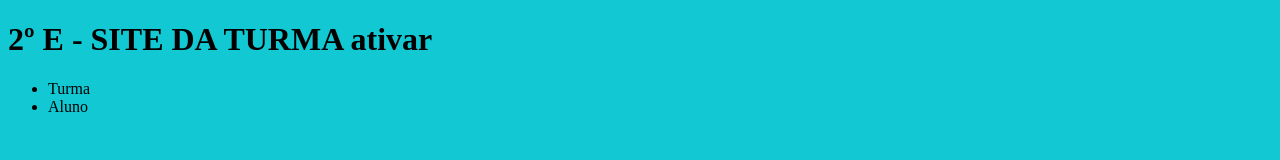
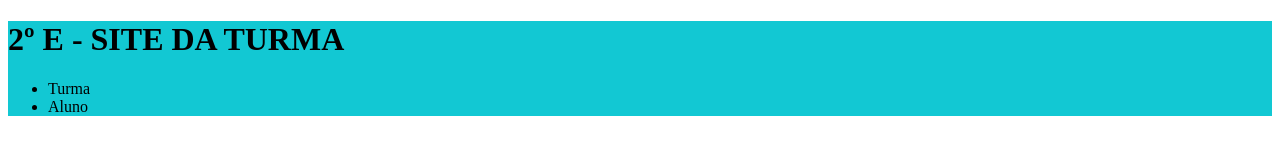
Before and after one commit to romulopena/site-turma-2E, a plain HTML site: page index.html in a window 1280 px wide. Drawn offline with Linux system fonts and the light colour scheme.

Commit message:
Add files via upload

```diff
--- a/index.html
+++ b/index.html
@@ -4,15 +4,18 @@
     <meta charset="UTF-8">
     <meta http-equiv="X-UA-Compatible" content="IE=edge">
     <meta name="viewport" content="width=device-width, initial-scale=1.0">
-    <title>Document</title>
+    <title>2º ano</title>
     <link rel="stylesheet" href="style.css">
 </head>
 <body>
-    <h1>2º E - SITE DA TURMA ativar</h1>
-    <ul>
-        <li>Turma</li>
-        <li>Aluno</li>
-    </ul>
+    <header class="cabecalho">
+        <h1>2º E - SITE DA TURMA</h1>
+        <ul>
+            <li>Turma</li>
+            <li>Aluno</li>
+        </ul>
+    </header>
+
 
 </body>
 </html>
--- a/style.css
+++ b/style.css
@@ -1,3 +1,3 @@
-body{
+.cabecalho{
     background-color: #12C8D3 ;
 }
```
